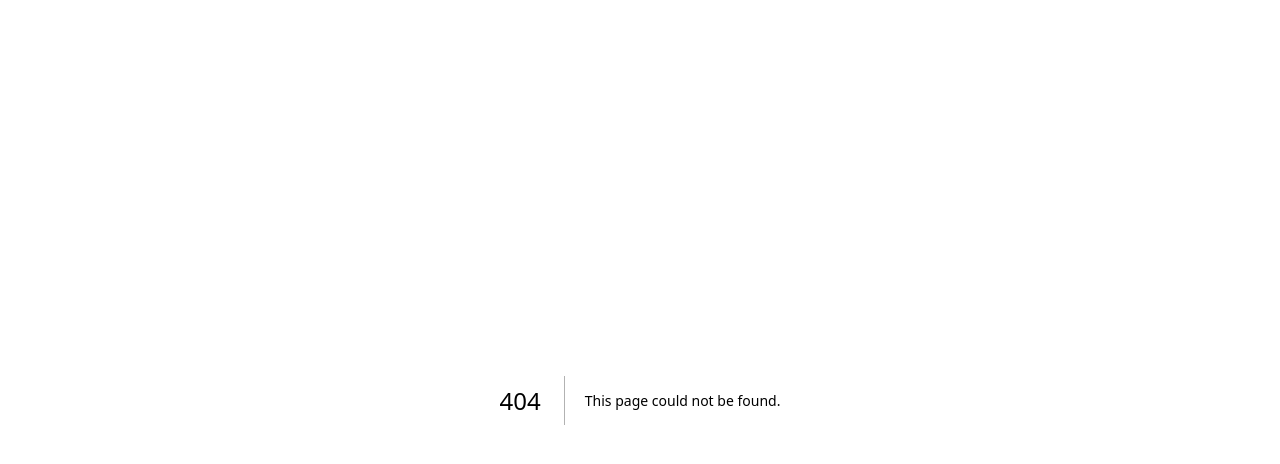
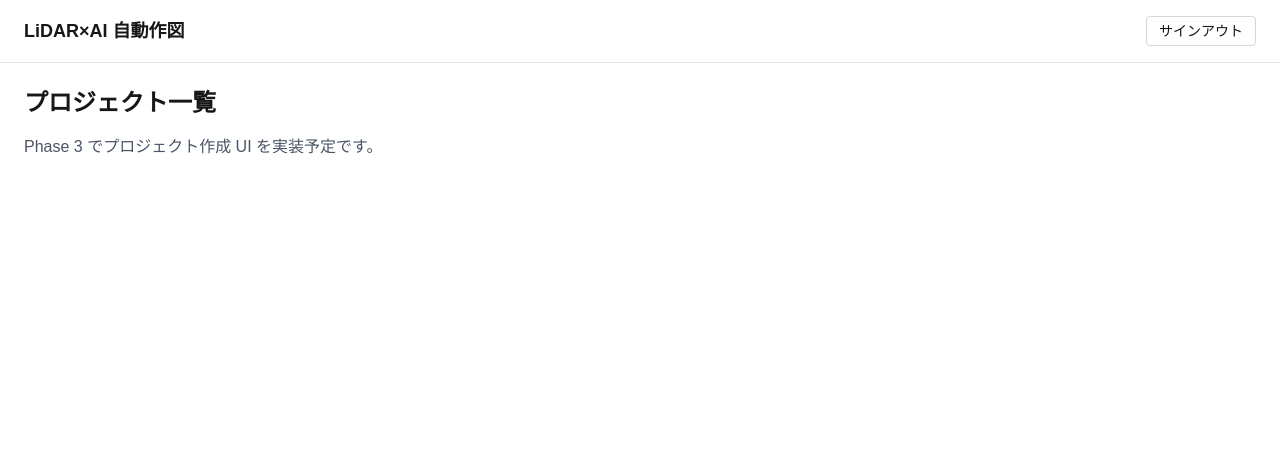
Before and after one commit to Nekonote-Administrative/lidar-cad-mvp, a Next.js app: page /dashboard in a window 1280 px wide. Before the commit this address had no page. Shown: the top 464 px of the page. Built offline with nearby package versions, Linux system fonts and the light colour scheme; no server answers.

Commit message:
feat: add dashboard skeleton with sign-out

```diff
--- /dev/null
+++ b/src/app/dashboard/layout.tsx
@@ -0,0 +1,32 @@
+import Link from 'next/link'
+import { createClient } from '@/lib/supabase/server'
+import { signOut } from '../(auth)/actions'
+
+export default async function DashboardLayout({ children }: { children: React.ReactNode }) {
+  const supabase = await createClient()
+  const {
+    data: { user },
+  } = await supabase.auth.getUser()
+
+  return (
+    <div className="min-h-screen">
+      <header className="flex items-center justify-between border-b border-gray-200 px-6 py-4">
+        <Link href="/dashboard" className="text-lg font-bold">
+          LiDAR×AI 自動作図
+        </Link>
+        <div className="flex items-center gap-4 text-sm">
+          <span className="text-gray-600">{user?.email}</span>
+          <form action={signOut}>
+            <button
+              type="submit"
+              className="rounded border border-gray-300 px-3 py-1 hover:bg-gray-50"
+            >
+              サインアウト
+            </button>
+          </form>
+        </div>
+      </header>
+      <div className="p-6">{children}</div>
+    </div>
+  )
+}
--- /dev/null
+++ b/src/app/dashboard/page.tsx
@@ -0,0 +1,8 @@
+export default function DashboardPage() {
+  return (
+    <main>
+      <h1 className="mb-4 text-2xl font-bold">プロジェクト一覧</h1>
+      <p className="text-gray-600">Phase 3 でプロジェクト作成 UI を実装予定です。</p>
+    </main>
+  )
+}
```
